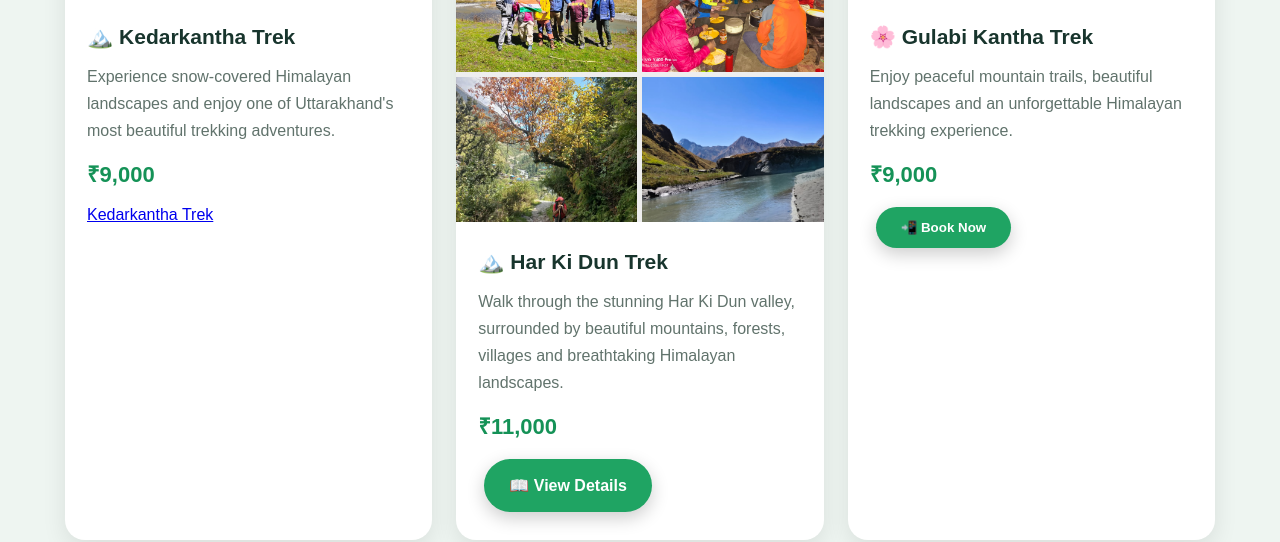
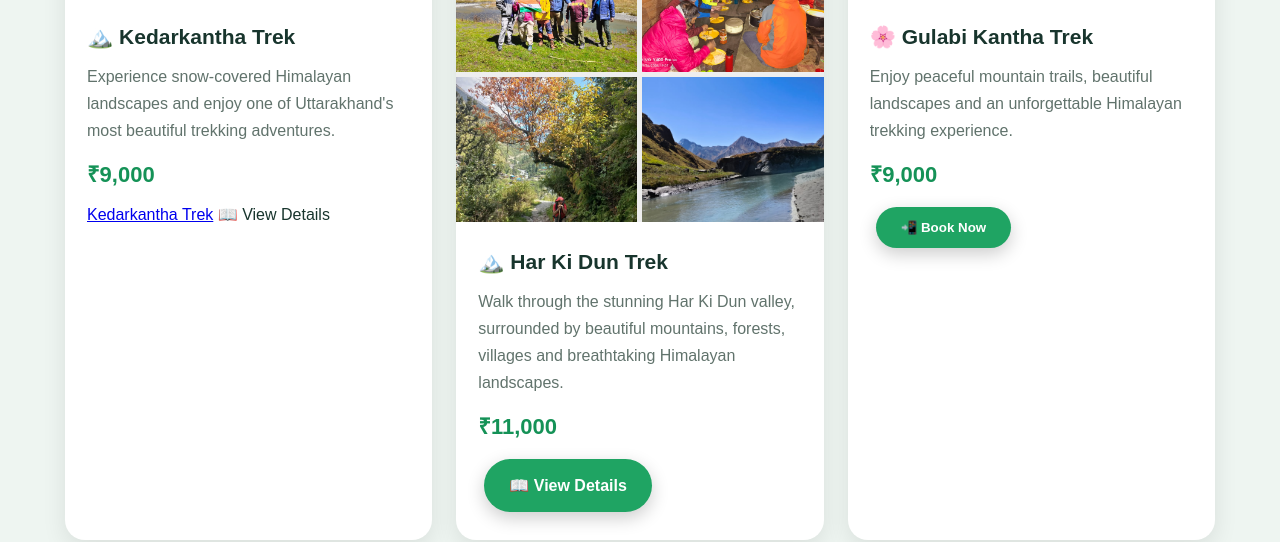
Before and after one commit to mlr6398095746/TRIP-OF-HILLS, a plain HTML site: page index.html in a window 1280 px wide. Shown: the part 2873-3415 px from the top of the page. Drawn offline with Linux system fonts and the light colour scheme.

Commit message:
Add 'View Details' button to Kedarkantha link

```diff
--- a/index.html
+++ b/index.html
@@ -1218,6 +1218,7 @@ one of Uttarakhand's most beautiful trekking adventures.
 
 <a href="Kedarkantha.html">Kedarkantha Trek</a>
 
+   📖 View Details
 
 </button>
 
```
